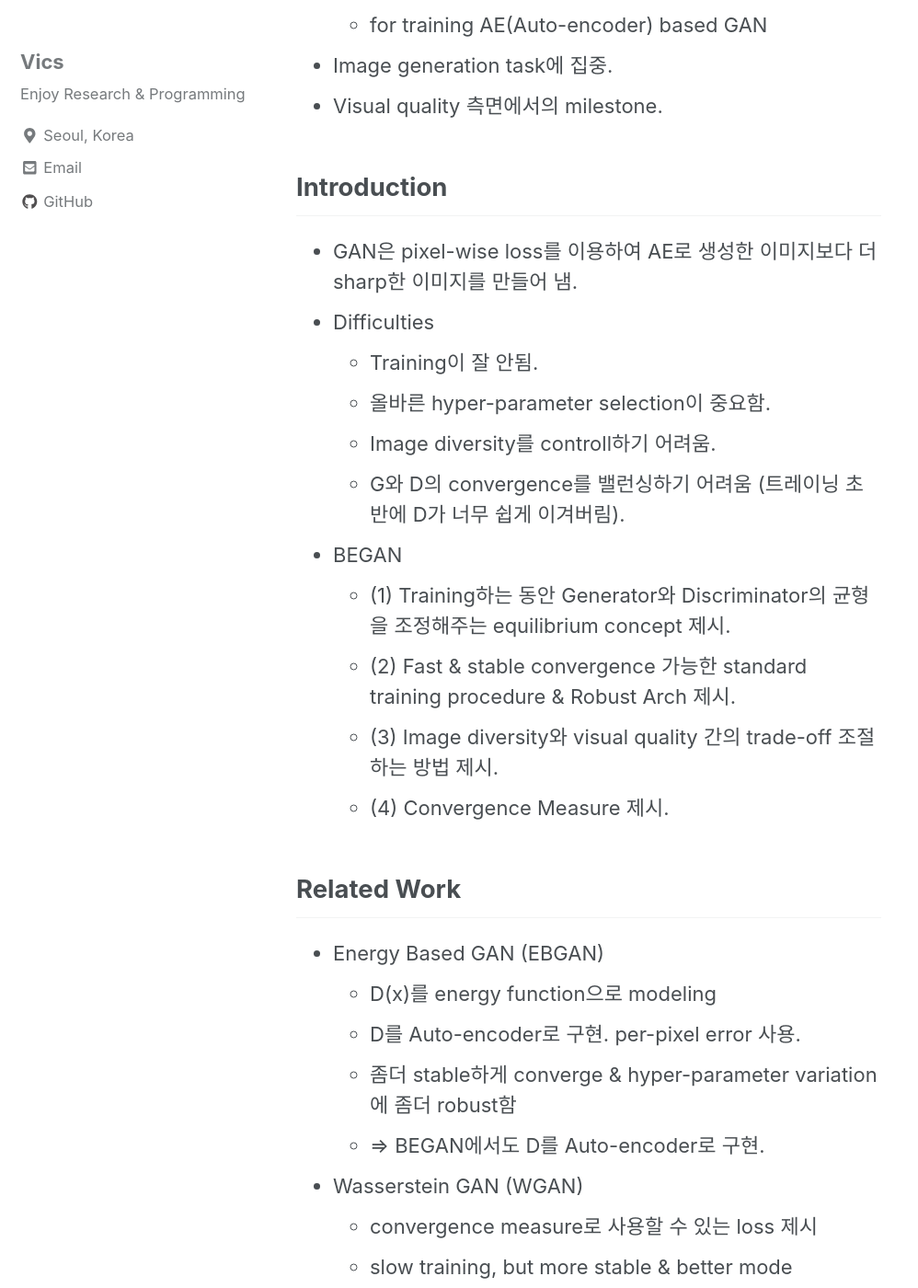
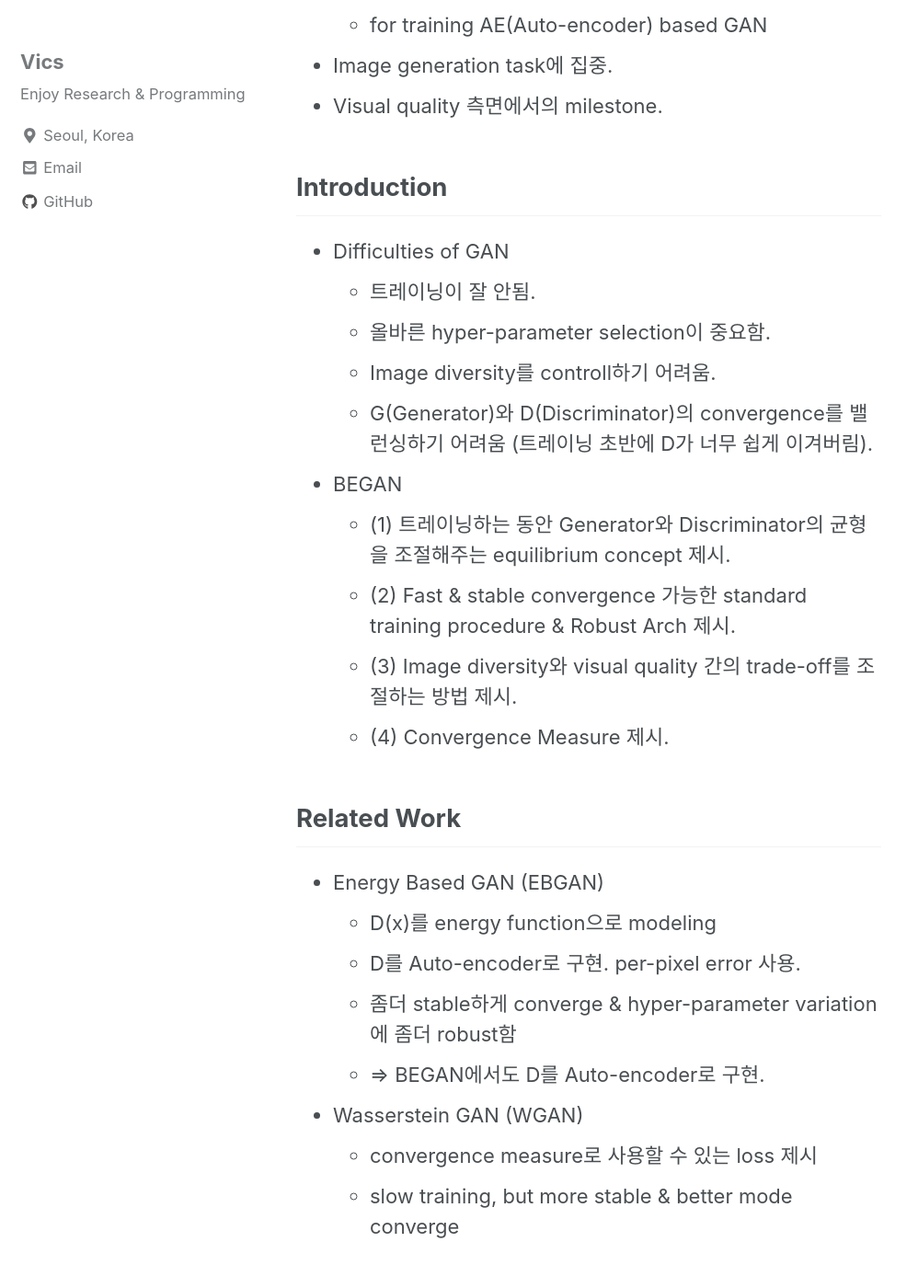
Before and after one commit to vics-kwon/vics-kwon.github.io, a Jekyll site: the page built from _posts/2018-11-17-BEGAN-summary.md, in a window 1280 px wide and 1400 px high, scrolled down 687 px. Shown: the whole window at 92% size, without its empty margins (0-998 px from the left). Built offline with Jekyll 4.4.1, drawn with Linux system fonts in a browser that asks for light colours; nearby versions of some CDN libraries; formulas are drawn with MathJax 3; comment, search, counter and statistics services are not loaded.

Commit message:
edit intro

```diff
--- a/_posts/2018-11-17-BEGAN-summary.md
+++ b/_posts/2018-11-17-BEGAN-summary.md
@@ -24,16 +24,15 @@ Berthelot, D., Schumm, T., & Metz, L. (2017). **BEGAN: boundary equilibrium gene
 
 ## Introduction
 
-- GAN은 pixel-wise loss를 이용하여 AE로 생성한 이미지보다 더 sharp한 이미지를 만들어 냄.
-- Difficulties
-    - Training이 잘 안됨.
+- Difficulties of GAN
+    - 트레이닝이 잘 안됨.
     - 올바른 hyper-parameter selection이 중요함.
     - Image diversity를 controll하기 어려움.
-    - G와 D의 convergence를 밸런싱하기 어려움 (트레이닝 초반에 D가 너무 쉽게 이겨버림).
+    - G(Generator)와 D(Discriminator)의 convergence를 밸런싱하기 어려움 (트레이닝 초반에 D가 너무 쉽게 이겨버림).
 - BEGAN
-    - (1) Training하는 동안 Generator와 Discriminator의 균형을 조정해주는 equilibrium concept 제시.
+    - (1) 트레이닝하는 동안 Generator와 Discriminator의 균형을 조절해주는 equilibrium concept 제시.
     - (2) Fast & stable convergence 가능한 standard training procedure & Robust Arch 제시.
-    - (3) Image diversity와 visual quality 간의 trade-off 조절하는 방법 제시.
+    - (3) Image diversity와 visual quality 간의 trade-off를 조절하는 방법 제시.
     - (4) Convergence Measure 제시.
 
 ## Related Work
```
